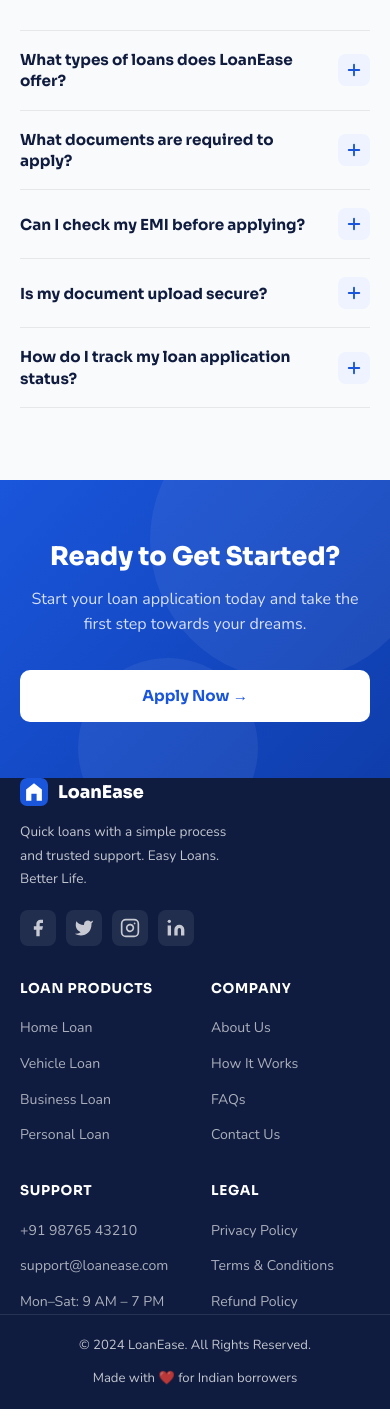
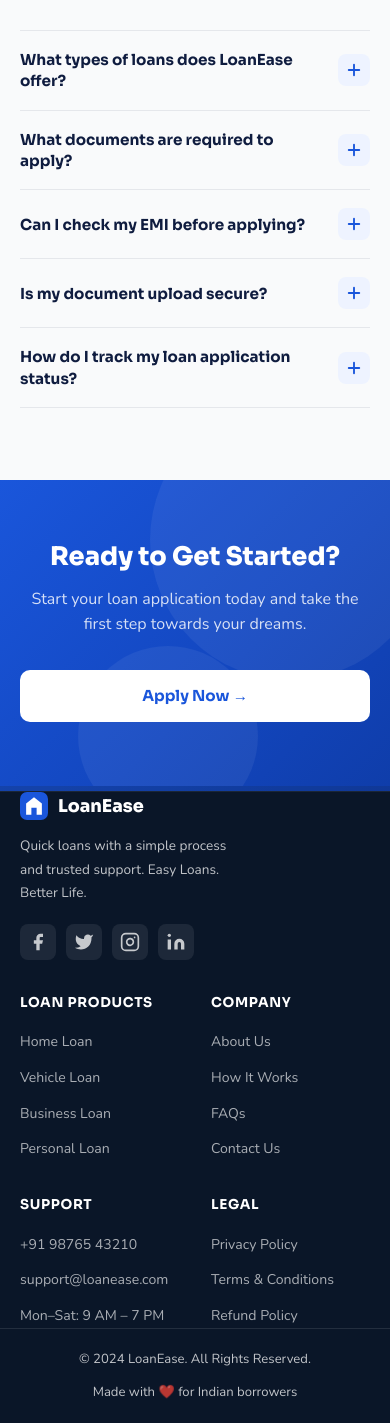
Before and after one commit to Pavangowda0704/loan, a React (Vite) app in the folder frontend/: page / in a window 390 px wide. Shown: the part 8278-9701 px from the top of the page. Built offline with nearby package versions, Linux system fonts and the light colour scheme; no server answers.

Commit message:
footer update

```diff
--- a/frontend/src/components/CallToAction.css
+++ b/frontend/src/components/CallToAction.css
@@ -1,9 +1,11 @@
 .cta {
   /* === EDIT: CTA background color === */
   background: linear-gradient(135deg, #1A56DB 0%, #1347C0 60%, #0F3DAA 100%);
-  padding: 72px 0;
+  padding: 72px 0 80px;
   position: relative;
   overflow: hidden;
+  /* Hard bottom edge so footer doesn't visually bleed in */
+  border-bottom: 5px solid rgba(0, 0, 0, 0.22);
 }
 .cta__inner {
   display: flex;
@@ -32,7 +34,7 @@
   font-size: 1rem;
 }
 
-/* Decorative circles */
+/* Decorative circles — kept well away from bottom edge */
 .cta__blob {
   position: absolute;
   border-radius: 50%;
@@ -40,11 +42,11 @@
   pointer-events: none;
 }
 .cta__blob--1 { width: 280px; height: 280px; top: -80px; right: -40px; }
-.cta__blob--2 { width: 180px; height: 180px; bottom: -60px; left: 20%; }
+.cta__blob--2 { width: 180px; height: 180px; bottom: -40px; left: 20%; }
 
 /* Responsive */
 @media (max-width: 640px) {
-  .cta { padding: 56px 0; }
+  .cta { padding: 56px 0 64px; }
   .cta__inner { flex-direction: column; text-align: center; }
   .cta__sub { margin: 0 auto; }
   .cta__btn { width: 100%; justify-content: center; }
--- a/frontend/src/components/Footer.css
+++ b/frontend/src/components/Footer.css
@@ -1,6 +1,8 @@
 .footer {
-  background: var(--color-navy);
+  background: #0a1628;   /* slightly darker than --color-navy (#0F1C3F) for clear separation */
   color: rgba(255,255,255,0.75);
+  /* Thin top highlight line so the eye registers the boundary */
+  border-top: 1px solid rgba(255,255,255,0.07);
 }
 .footer__inner {
   display: grid;
--- a/frontend/src/styles/footer.css
+++ b/frontend/src/styles/footer.css
@@ -93,3 +93,15 @@
 @media (max-width: 360px) {
   .footer__inner { grid-template-columns: 1fr; }
 }
+/* styles/footer.css — global override kept in sync with Footer.css */
+.footer {
+  background: #0a1628;
+  color: rgba(255,255,255,0.75);
+  border-top: 1px solid rgba(255,255,255,0.07);
+}
+.footer__inner {
+  display: grid;
+  grid-template-columns: 1.6fr 1fr 1fr 1fr 1fr;
+  gap: 32px;
+  padding: 60px 20px 40px;
+}
```
